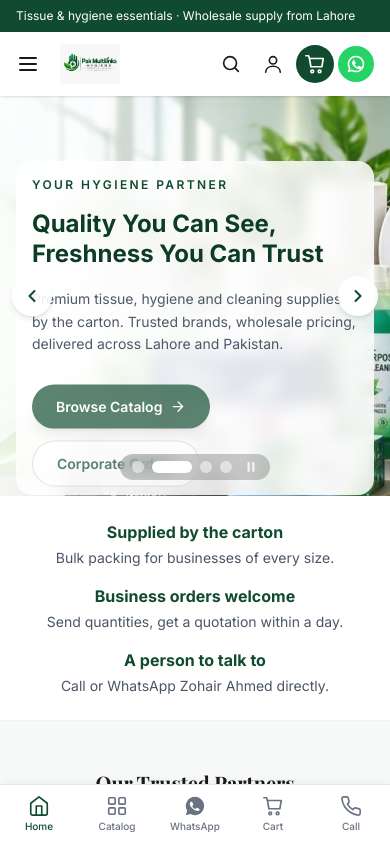
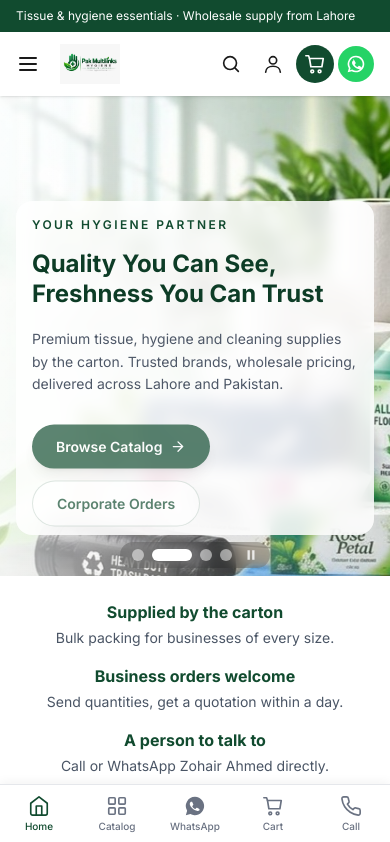
Before and after one commit to pakmultilinks-dot/pakmultilinks-final, a Next.js app: page / in a window 390 px wide. Shown: the top 842 px of the page. Built offline with nearby package versions, Linux system fonts and the light colour scheme.

Commit message:
Mobile: fix bottom nav overlap, hero controls, taller hero

```diff
--- a/src/components/Hero.tsx
+++ b/src/components/Hero.tsx
@@ -72,7 +72,7 @@ export default function Hero() {
           className={i === idx ? "relative" : "hidden"}
           aria-hidden={i !== idx}
         >
-          <div className="relative w-full h-[400px] sm:h-[450px] lg:h-[500px] overflow-hidden">
+          <div className="relative w-full h-[480px] sm:h-[450px] lg:h-[500px] overflow-hidden">
             <div key={`img-${i}-${animKey}`} className="absolute inset-0 hero-kenburns">
               <Image
                 src={s.image}
@@ -125,19 +125,19 @@ export default function Hero() {
       <button
         aria-label="Previous slide"
         onClick={() => goTo((idx - 1 + SLIDES.length) % SLIDES.length)}
-        className="absolute left-3 sm:left-6 top-1/2 -translate-y-1/2 z-30 bg-white/90 hover:bg-white text-[#114b2f] rounded-full p-2.5 shadow-md"
+        className="hidden sm:block absolute left-3 sm:left-6 top-1/2 -translate-y-1/2 z-30 bg-white/90 hover:bg-white text-[#114b2f] rounded-full p-2.5 shadow-md"
       >
         <svg width="20" height="20" viewBox="0 0 24 24" fill="none" stroke="currentColor" strokeWidth="2.5" strokeLinecap="round" strokeLinejoin="round"><path d="m15 18-6-6 6-6"/></svg>
       </button>
       <button
         aria-label="Next slide"
         onClick={() => goTo((idx + 1) % SLIDES.length)}
-        className="absolute right-3 sm:right-6 top-1/2 -translate-y-1/2 z-30 bg-white/90 hover:bg-white text-[#114b2f] rounded-full p-2.5 shadow-md"
+        className="hidden sm:block absolute right-3 sm:right-6 top-1/2 -translate-y-1/2 z-30 bg-white/90 hover:bg-white text-[#114b2f] rounded-full p-2.5 shadow-md"
       >
         <svg width="20" height="20" viewBox="0 0 24 24" fill="none" stroke="currentColor" strokeWidth="2.5" strokeLinecap="round" strokeLinejoin="round"><path d="m9 18 6-6-6-6"/></svg>
       </button>
 
-      <div className="absolute bottom-4 left-1/2 -translate-x-1/2 z-30 flex gap-2 items-center bg-black/20 backdrop-blur-sm rounded-full px-3 py-1.5">
+      <div className="absolute bottom-2 sm:bottom-4 left-1/2 -translate-x-1/2 z-30 flex gap-2 items-center bg-black/20 backdrop-blur-sm rounded-full px-3 py-1.5">
         {SLIDES.map((_, i) => (
           <button
             key={i}
--- a/src/components/StoreChrome.tsx
+++ b/src/components/StoreChrome.tsx
@@ -17,7 +17,7 @@ export default function StoreChrome({ children }: { children: React.ReactNode })
   return (
     <>
       <Header />
-      <main className="min-h-[60vh] pb-16 lg:pb-0">{children}</main>
+      <main className="min-h-[60vh] pb-24 lg:pb-0">{children}</main>
       <Footer />
       <CartDrawer />
       <MobileBottomBar />
```
